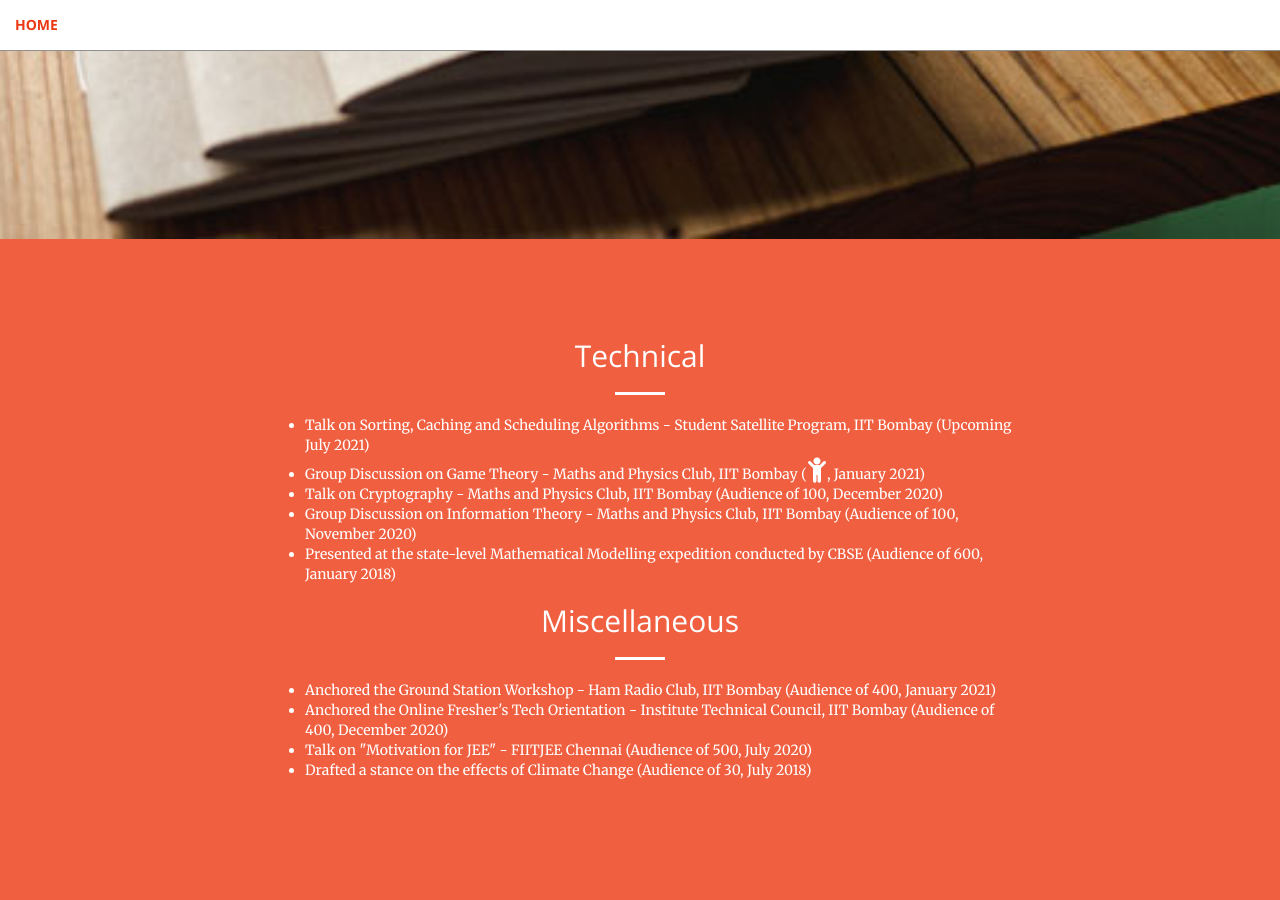
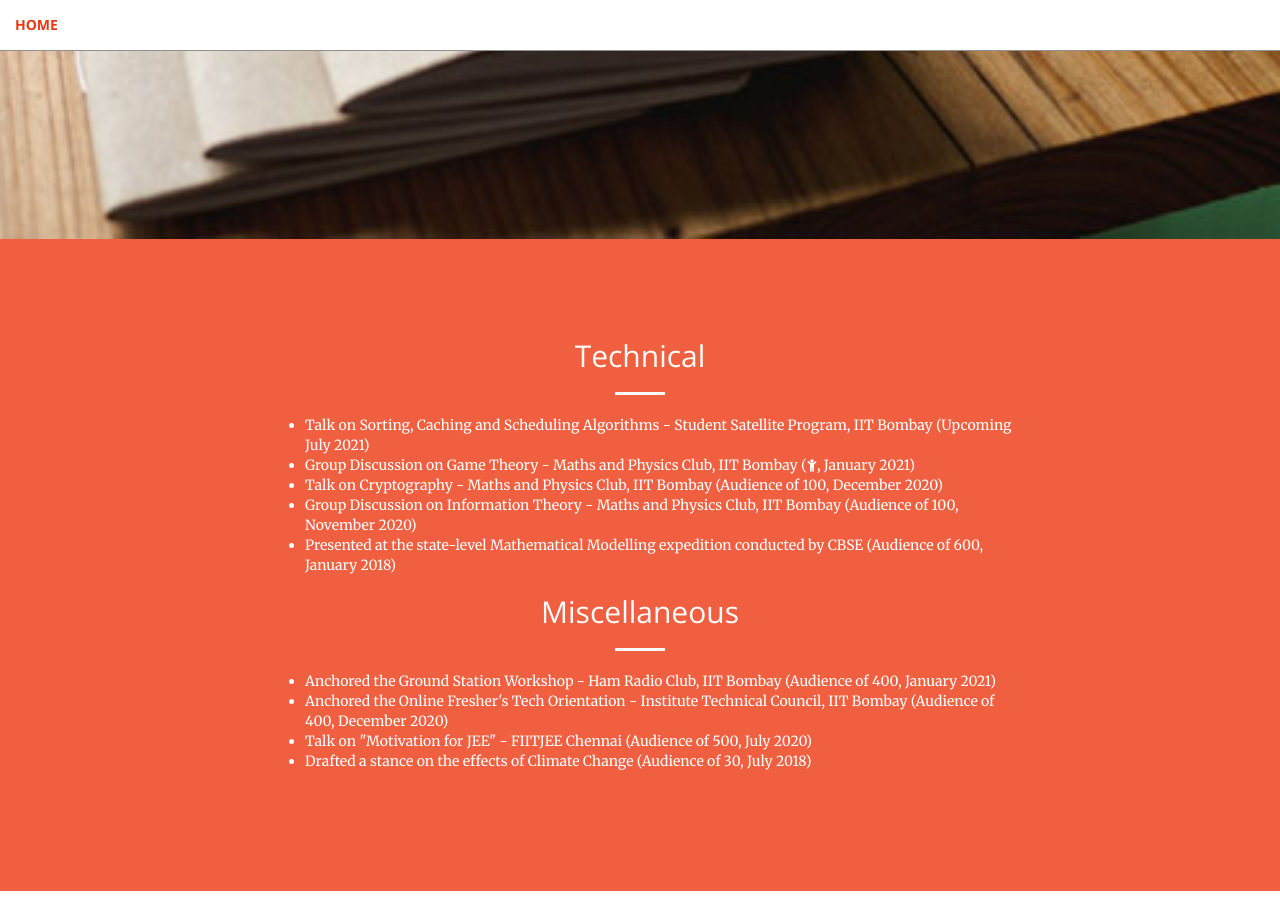
Before and after one commit to aravindbharathi/aravindbharathi.github.io, a Jekyll site: the page talks/index.html, which Jekyll copies as it is, in a window 1280 px wide and 900 px high, scrolled down 661 px. Built offline with Jekyll 4.4.1, drawn with Linux system fonts in a browser that asks for light colours.

Commit message:
Update index.html

```diff
--- a/talks/index.html
+++ b/talks/index.html
@@ -111,7 +111,7 @@
                       <ul align="left">
                         <li>Talk on Sorting, Caching and Scheduling Algorithms - Student Satellite Program, IIT Bombay (Upcoming July 2021)</li>
                         <!--li>Talk on Rigid Body Mechanics - Team ANYmation, IIT Bombay (Upcoming April 2021)</li-->
-                        <li><a href="/files/GameTheory.pdf" target="_blank">Group Discussion on Game Theory - Maths and Physics Club, IIT Bombay (<i class="fa fa-2x fa-child whiteiconcolor"></i>, January 2021)</a></li>
+                        <li><a href="/files/GameTheory.pdf" target="_blank">Group Discussion on Game Theory - Maths and Physics Club, IIT Bombay (<i class="fa fa-1x fa-child whiteiconcolor"></i>, January 2021)</a></li>
                         <li><a href="/files/Crypto.pdf" target="_blank">Talk on Cryptography - Maths and Physics Club, IIT Bombay (Audience of 100, December 2020)</a></li>
                         <li><a href="/files/InformationTheory.pdf" target="_blank">Group Discussion on Information Theory - Maths and Physics Club, IIT Bombay (Audience of 100, November 2020)</a></li>
                         <li>Presented at the state-level Mathematical Modelling expedition conducted by CBSE (Audience of 600, January 2018)</li>
```
